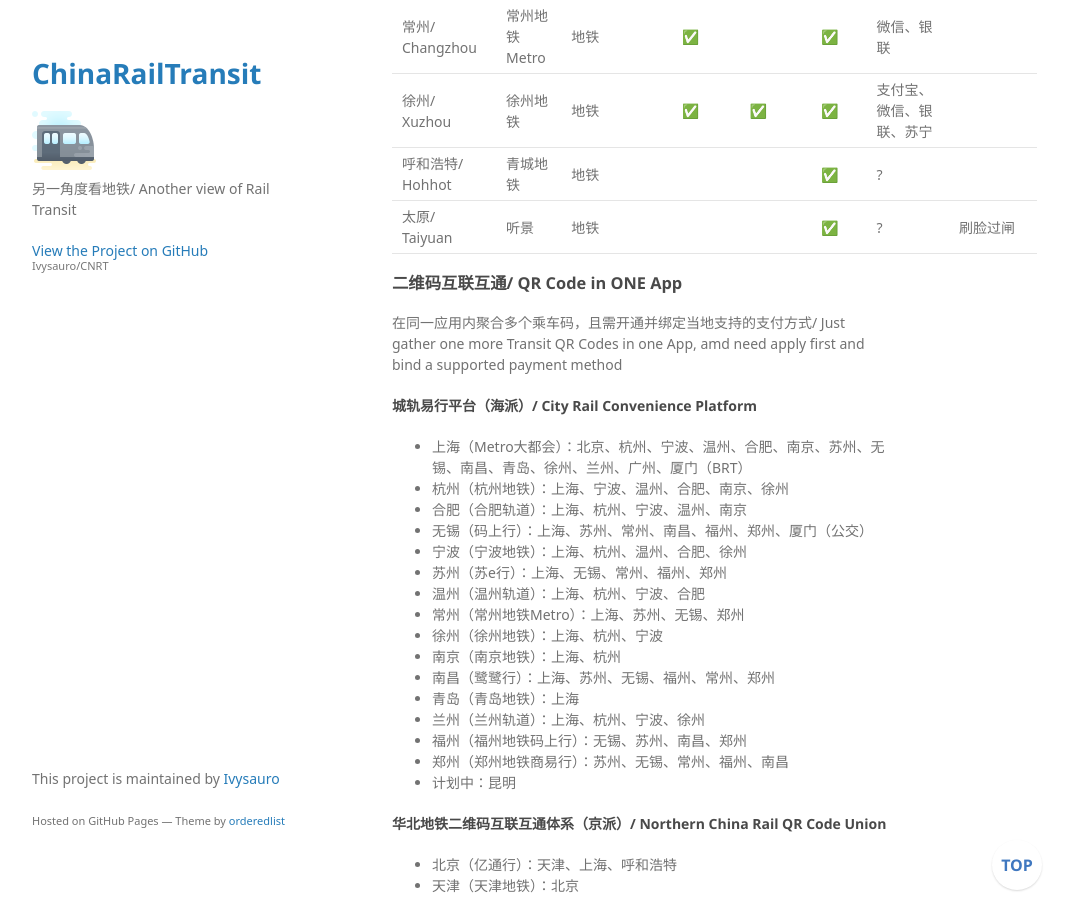
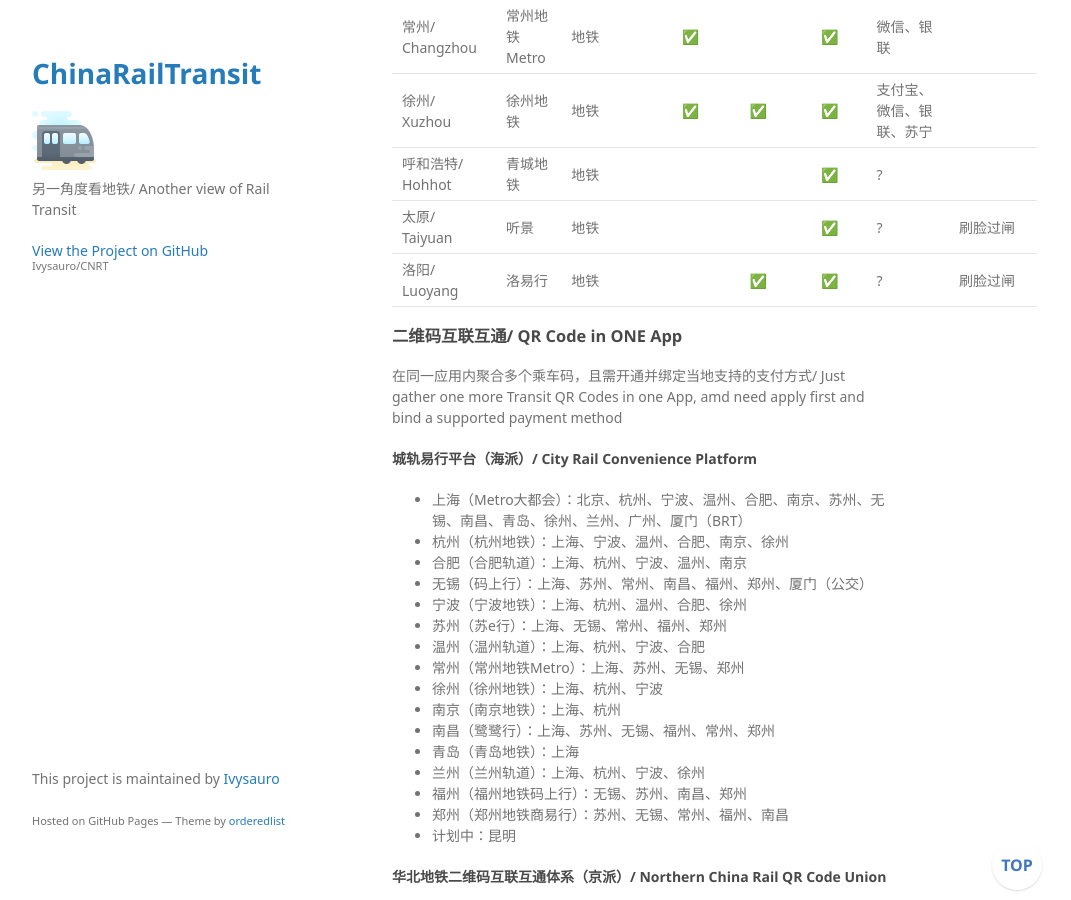
Before and after one commit to Ivysauro/CNRT, a Jekyll site: the page built from data/GeOp.md, in a window 1280 px wide and 900 px high, scrolled down 9063 px. Shown: the whole window, without its empty margins (178-1249 px from the left). Built offline with Jekyll 4.4.1, drawn with Linux system fonts in a browser that asks for light colours; some web fonts are replaced; our own code applies the rules of GitHub Pages for plain Markdown files; a script that is not in the unit is left out.

Commit message:
🍊更新洛阳数据
添加洛阳地铁app

```diff
--- a/data/GeOp.md
+++ b/data/GeOp.md
@@ -209,6 +209,7 @@
 | 徐州/ Xuzhou | 徐州地铁 | 地铁 | ✅ | ✅ | ✅ | 支付宝、微信、银联、苏宁 |
 | 呼和浩特/ Hohhot | 青城地铁 | 地铁 | | | ✅ | ? |
 | 太原/ Taiyuan | 听景 | 地铁 | | | ✅ | ? | 刷脸过闸 |
+| 洛阳/ Luoyang | 洛易行 | 地铁 | | ✅ | ✅ | ? | 刷脸过闸 |
 
 ### 二维码互联互通/ QR Code in ONE App
 
```
